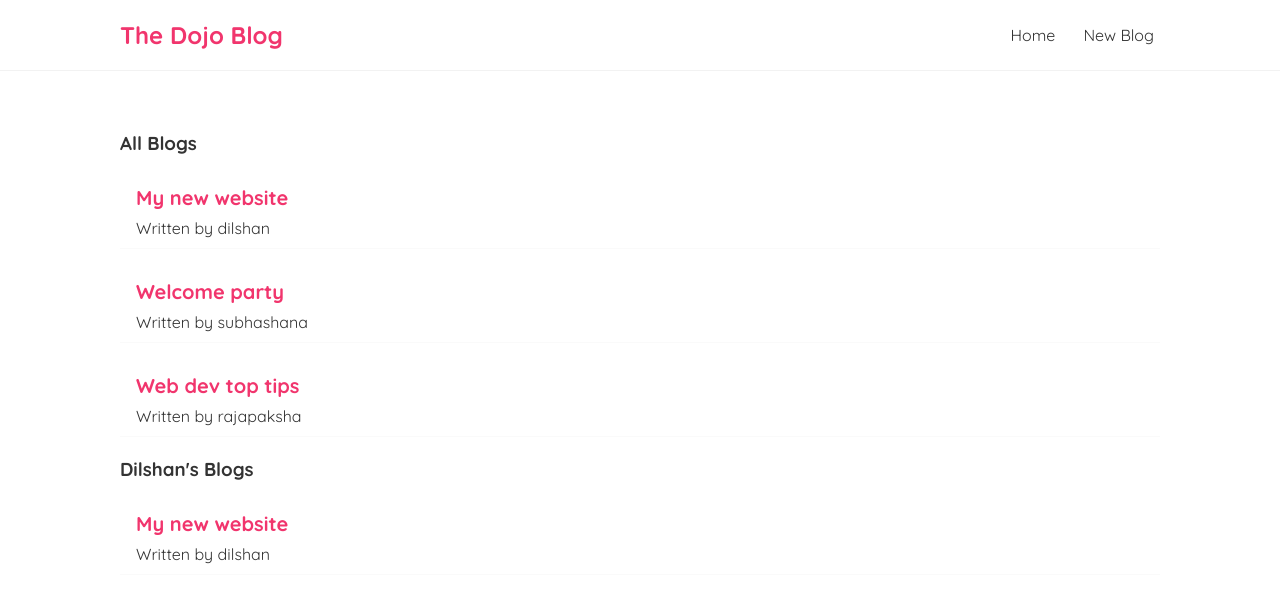
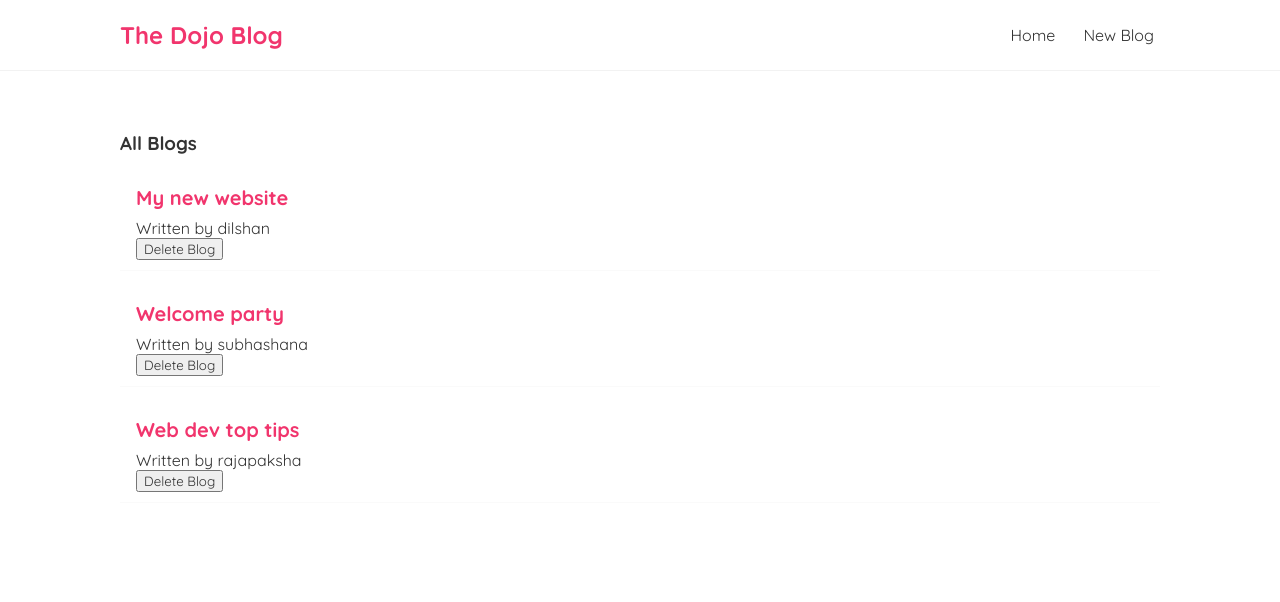
Before and after one commit to subhashana77/dojo-blog, a React (Create React App) app: page / in a window 1280 px wide. Shown: the top 602 px of the page. Built offline with nearby package versions, Linux system fonts and the light colour scheme.

Commit message:
delete item
delete handler make in home page and pass it to blog list via props.

```diff
--- a/src/components/BlogList.jsx
+++ b/src/components/BlogList.jsx
@@ -1,6 +1,7 @@
 import React from "react";
 
-const BlogList = ({blogs, title}) => {
+const BlogList = ({blogs, title, handleDelete}) => {
+// const BlogList = (props) => {
 
     // const blogs = props.blogs;
     // console.log(props, blogs);
@@ -12,6 +13,7 @@
                 <div className="blog-preview" key={blog.id}>
                     <h2>{blog.title}</h2>
                     <p>Written by {blog.author}</p>
+                    <button onClick={()=>handleDelete(blog.id)}>Delete Blog</button>
                 </div>
             ))}
         </div>
--- a/src/pages/Home.jsx
+++ b/src/pages/Home.jsx
@@ -3,17 +3,21 @@
 
 const Home = () => {
 
-    const [blogs, setBlog] = useState([
+    const [blogs, setBlogs] = useState([
         { title: 'My new website', body: 'lorem ipsum...', author: 'dilshan', id: 1 },
         { title: 'Welcome party', body: 'lorem ipsum...', author: 'subhashana', id: 2 },
         { title: 'Web dev top tips', body: 'lorem ipsum...', author: 'rajapaksha', id: 3 },
     ]);
 
+    const handleDelete = (id) => {
+        const newBlogs = blogs.filter(blog => blog.id !== id)
+        setBlogs(newBlogs);
+    }
+
     return (
         <div className="home">
             <div className="home">
-                <BlogList blogs={blogs} title="All Blogs"/>
-                <BlogList blogs={blogs.filter((blog) => blog.author === 'dilshan')} title="Dilshan's Blogs"/>
+                <BlogList blogs={blogs} title="All Blogs" handleDelete={handleDelete}/>
             </div>
         </div>
     );
```
